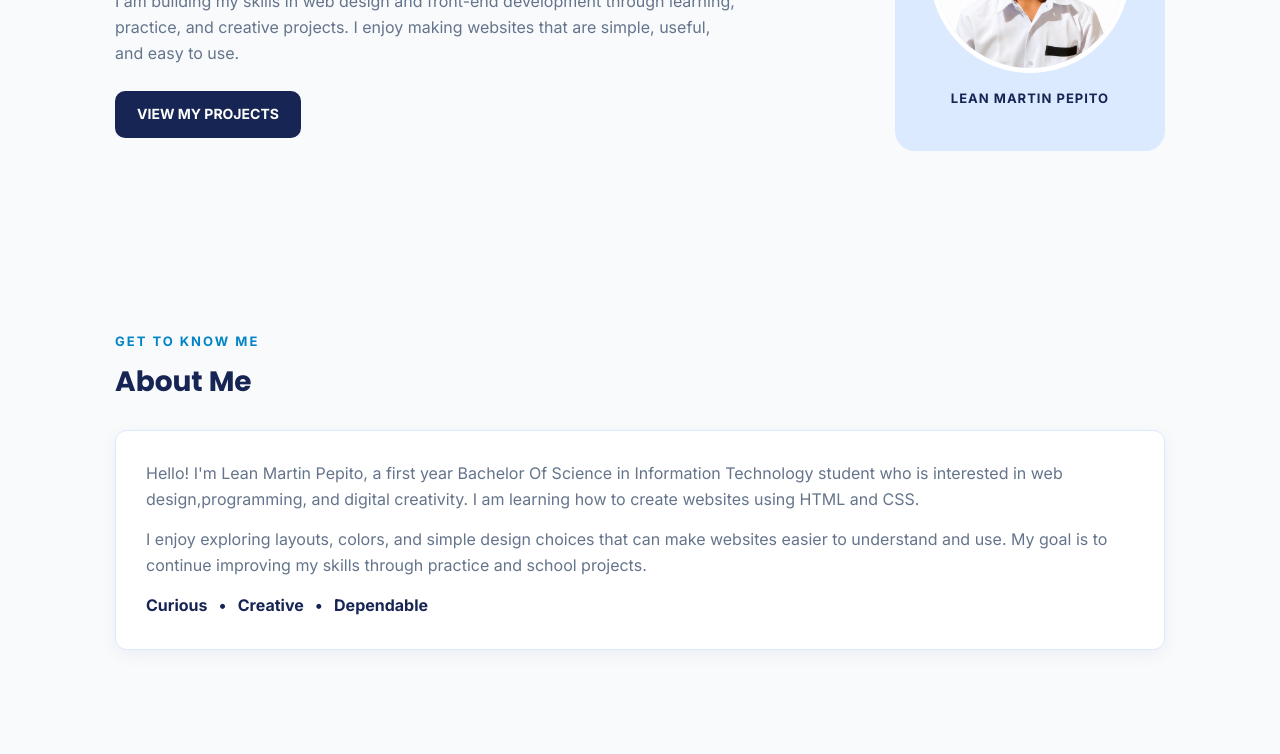
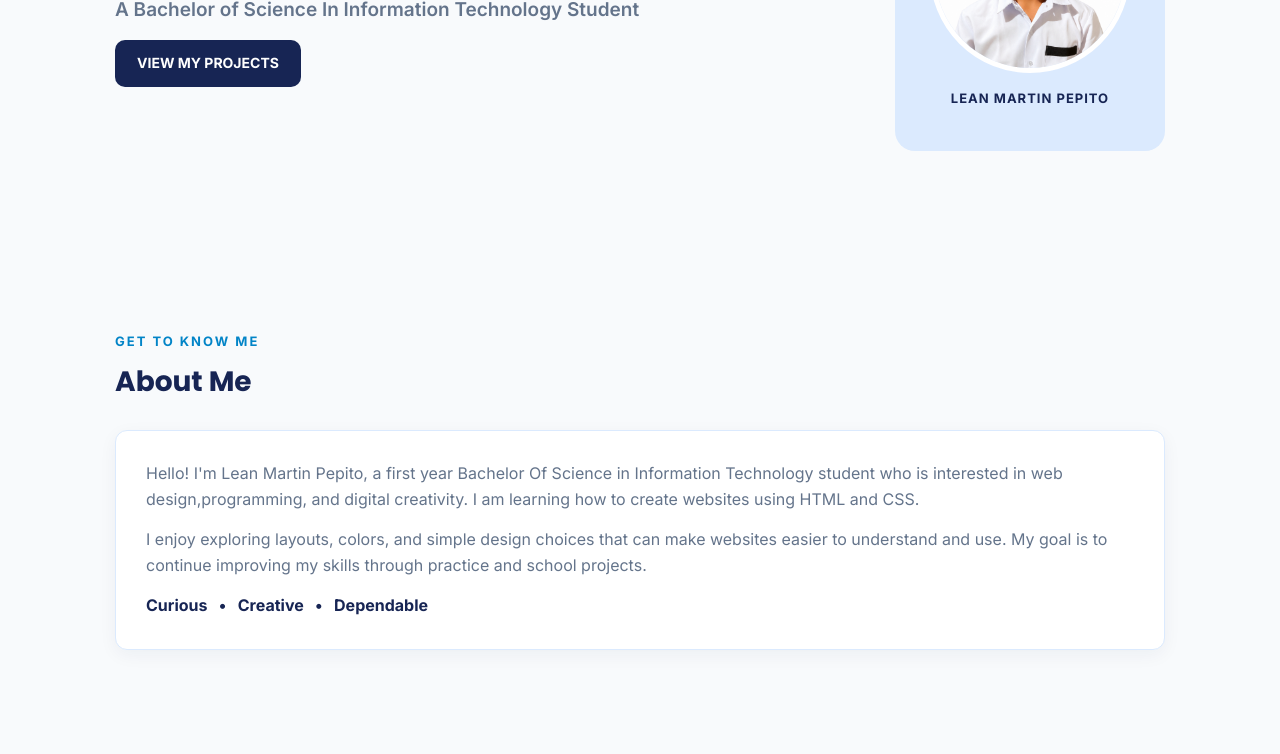
Before and after one commit to MARTlNCUTE/portfolio, a plain HTML site: page index.html in a window 1280 px wide. Shown: the part 346-1100 px from the top of the page. Drawn offline with Linux system fonts and the light colour scheme.

Commit message:
Update index.html

```diff
--- a/index.html
+++ b/index.html
@@ -39,11 +39,7 @@
                 <p class="small-heading">WELCOME TO MY PORTFOLIO</p>
                 <h1>Hello, I'm <span>Lean Martin Pepito</span></h1>
                 <h2>A Bachelor of Science In Information Technology Student</h2>
-                <p>
-                    I am building my skills in web design and front-end development
-                    through learning, practice, and creative projects. I enjoy making
-                    websites that are simple, useful, and easy to use.
-                </p>
+
                 <a href="#projects" class="button">VIEW MY PROJECTS</a>
             </div>
 
```
